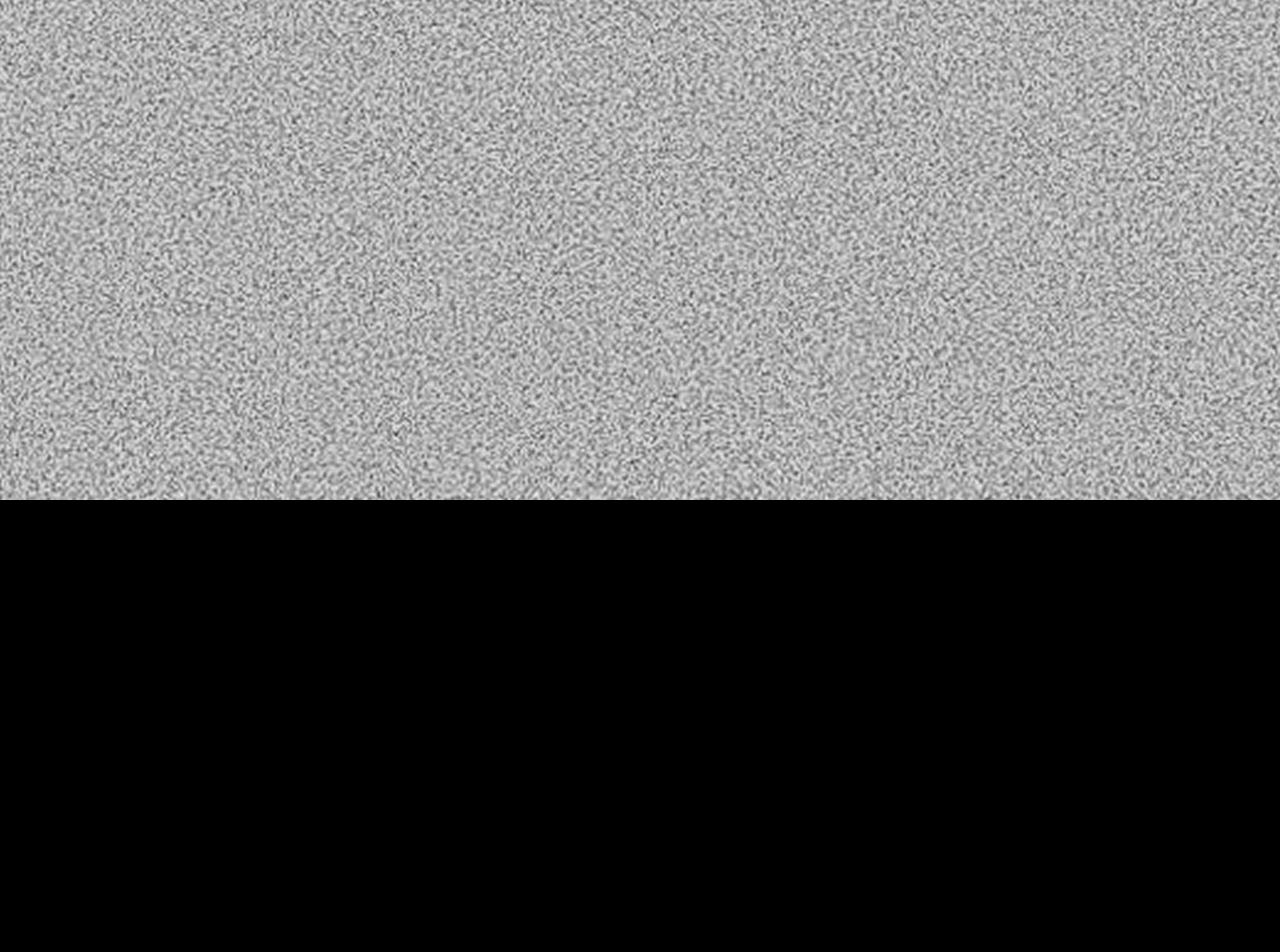
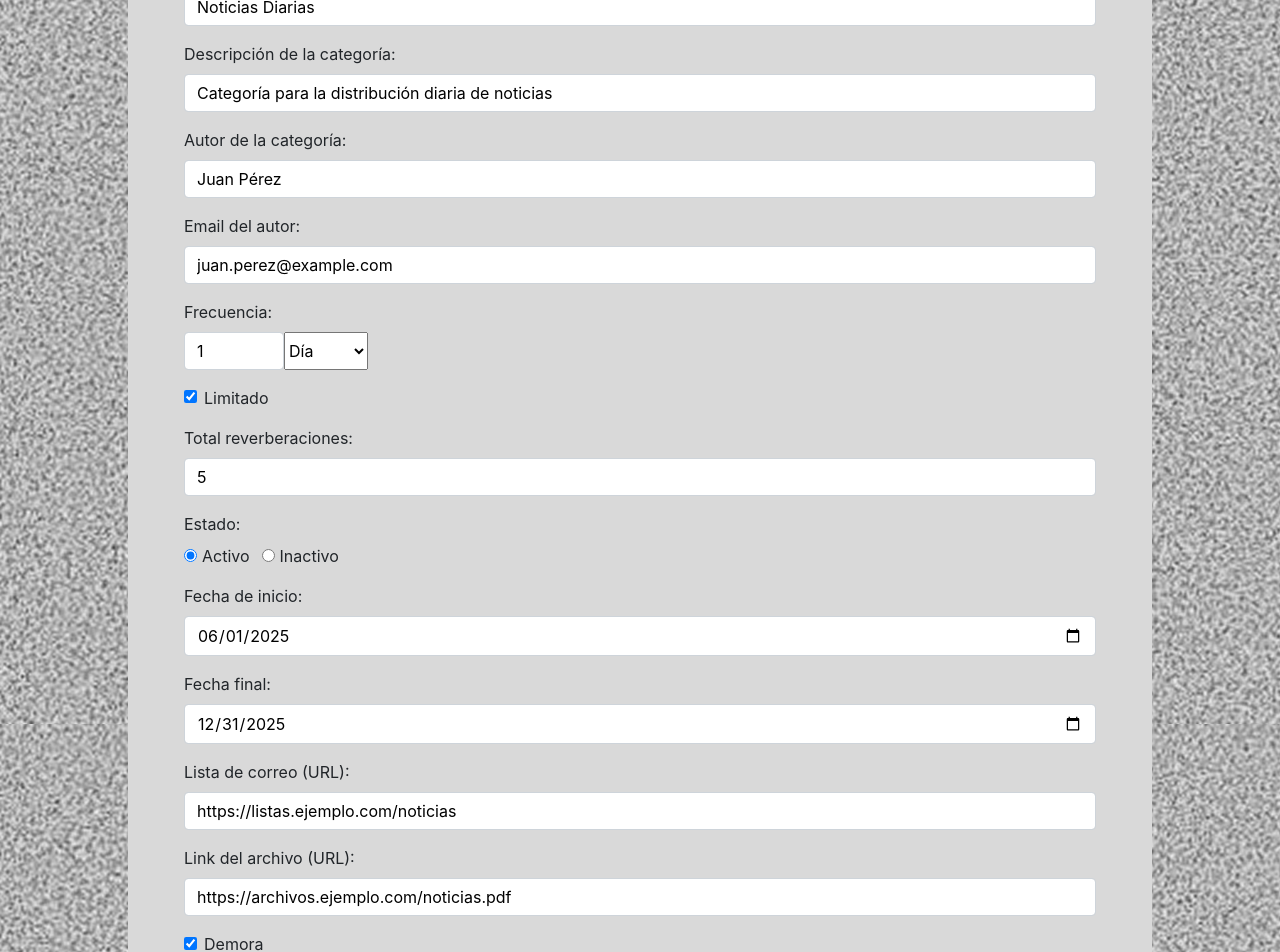
Before and after one commit to PROYECTO-RAIO/RAIO-ADMIN-FE, a React (Vite) app: page /editar in a window 1280 px wide. Shown: the part 300-1252 px from the top of the page. Before the commit the page ends 800 px from the top, so only its background shows below. Built offline with nearby package versions, Linux system fonts and the light colour scheme; a web font is replaced by a local one.

Commit message:
añadir formulario en página editar, arreglar typo en formulario y añadir estilo en dicho formulario

```diff
--- a/src/components/categoryForm/CategoryForm.css
+++ b/src/components/categoryForm/CategoryForm.css
@@ -5,6 +5,10 @@
     margin-top: 1.5rem;
     margin-left: 3rem;
     margin-right: 3rem;
+}
+
+.input{
+    color:black;
 }
 
 @media (min-width: 768px) {
--- a/src/components/categoryForm/CategoryForm.jsx
+++ b/src/components/categoryForm/CategoryForm.jsx
@@ -134,7 +134,7 @@ function CategoriaForm({ initialData = null }) {
 
       <Form.Group className="mb-3" controlId="nombre">
         <Form.Label>Nombre de la categoría:</Form.Label>
-        <Form.Control
+        <Form.Control className="input"
           type="text"
           name="nombre"
           value={formData.nombre}
@@ -144,11 +144,11 @@ function CategoriaForm({ initialData = null }) {
         <Form.Control.Feedback type="invalid">{errors.nombre}</Form.Control.Feedback>
       </Form.Group>
 
-      <Form.Group className="mb-3" controlId="descripción">
+      <Form.Group className="mb-3" controlId="descripcion">
         <Form.Label>Descripción de la categoría:</Form.Label>
-        <Form.Control
+        <Form.Control className="input"
           type="text"
-          name="descripción"
+          name="descripcion"
           value={formData.descripcion}
           onChange={handleChange}
           isInvalid={!!errors.descripcion}
@@ -158,10 +158,10 @@ function CategoriaForm({ initialData = null }) {
 
       <Form.Group className="mb-3" controlId="autor">
         <Form.Label>Autor de la categoría:</Form.Label>
-        <Form.Control
+        <Form.Control className="input"
           type="text"
           name="autor"
-          value={formData.nombre}
+          value={formData.autor}
           onChange={handleChange}
           isInvalid={!!errors.autor}
         />
@@ -170,7 +170,7 @@ function CategoriaForm({ initialData = null }) {
 
       <Form.Group className="mb-3" controlId="email_autor">
         <Form.Label>Email del autor:</Form.Label>
-        <Form.Control
+        <Form.Control className="input"
           type="email"
           name="email_autor"
           value={formData.email_autor}
@@ -183,7 +183,7 @@ function CategoriaForm({ initialData = null }) {
       <Form.Group className="mb-3" controlId="frecuencia">
         <Form.Label>Frecuencia:</Form.Label>
         <div className="d-flex gap-2">
-          <Form.Control
+          <Form.Control className="input"
             type="number"
             min="1"
             name="frecuencia_num"
@@ -220,7 +220,7 @@ function CategoriaForm({ initialData = null }) {
       {formData.limitado && (
         <Form.Group className="mb-3" controlId="total_reverberaciones">
           <Form.Label>Total reverberaciones:</Form.Label>
-          <Form.Control
+          <Form.Control className="input"
             type="number"
             min="0"
             name="total_reverberaciones"
@@ -258,7 +258,7 @@ function CategoriaForm({ initialData = null }) {
 
       <Form.Group className="mb-3" controlId="fecha_inicio">
         <Form.Label>Fecha de inicio:</Form.Label>
-        <Form.Control
+        <Form.Control className="input"
           type="date"
           name="fecha_inicio"
           value={formData.fecha_inicio}
@@ -270,7 +270,7 @@ function CategoriaForm({ initialData = null }) {
 
       <Form.Group className="mb-3" controlId="fecha_final">
         <Form.Label>Fecha final:</Form.Label>
-        <Form.Control
+        <Form.Control className="input"
           type="date"
           name="fecha_final"
           value={formData.fecha_final}
@@ -282,7 +282,7 @@ function CategoriaForm({ initialData = null }) {
 
       <Form.Group className="mb-3" controlId="lista_correo_url">
         <Form.Label>Lista de correo (URL):</Form.Label>
-        <Form.Control
+        <Form.Control className="input"
           type="url"
           name="lista_correo_url"
           value={formData.lista_correo_url}
@@ -294,7 +294,7 @@ function CategoriaForm({ initialData = null }) {
 
       <Form.Group className="mb-3" controlId="archivo_url">
         <Form.Label>Link del archivo (URL):</Form.Label>
-        <Form.Control
+        <Form.Control className="input"
           type="url"
           name="archivo_url"
           value={formData.archivo_url}
@@ -318,7 +318,7 @@ function CategoriaForm({ initialData = null }) {
         <Form.Group className="mb-3" controlId="periodo_retraso">
           <Form.Label>Periodo de retraso:</Form.Label>
           <div className="d-flex gap-2">
-            <Form.Control
+            <Form.Control className="input"
               type="number"
               min="0"
               name="periodo_retraso_num"
--- a/src/pages/Edit.jsx
+++ b/src/pages/Edit.jsx
@@ -1,10 +1,32 @@
 import Header from "../components/header/Header";
+import CategoryForm from "../components/categoryForm/CategoryForm";
 
 function Edit() {
+
+    const ejemploData = {
+        nombre: 'Noticias Diarias',
+        descripcion: 'Categoría para la distribución diaria de noticias',
+        autor: 'Juan Pérez',
+        email_autor: 'juan.perez@example.com',
+        frecuencia_num: 1,
+        frecuencia_unidad: 'día',
+        limitado: true,
+        total_reverberaciones: 5,
+        activo: true,
+        fecha_inicio: '2025-06-01',
+        fecha_final: '2025-12-31',
+        lista_correo_url: 'https://listas.ejemplo.com/noticias',
+        archivo_url: 'https://archivos.ejemplo.com/noticias.pdf',
+        demora: true,
+        periodo_retraso_num: 15,
+        periodo_retraso_unidad: 'minuto'
+        };
+
     return(
         <>
         <Header />
         <h1>Editar categorías</h1>
+        <CategoryForm initialData={ejemploData}/>
         </>
     )
 }
```
